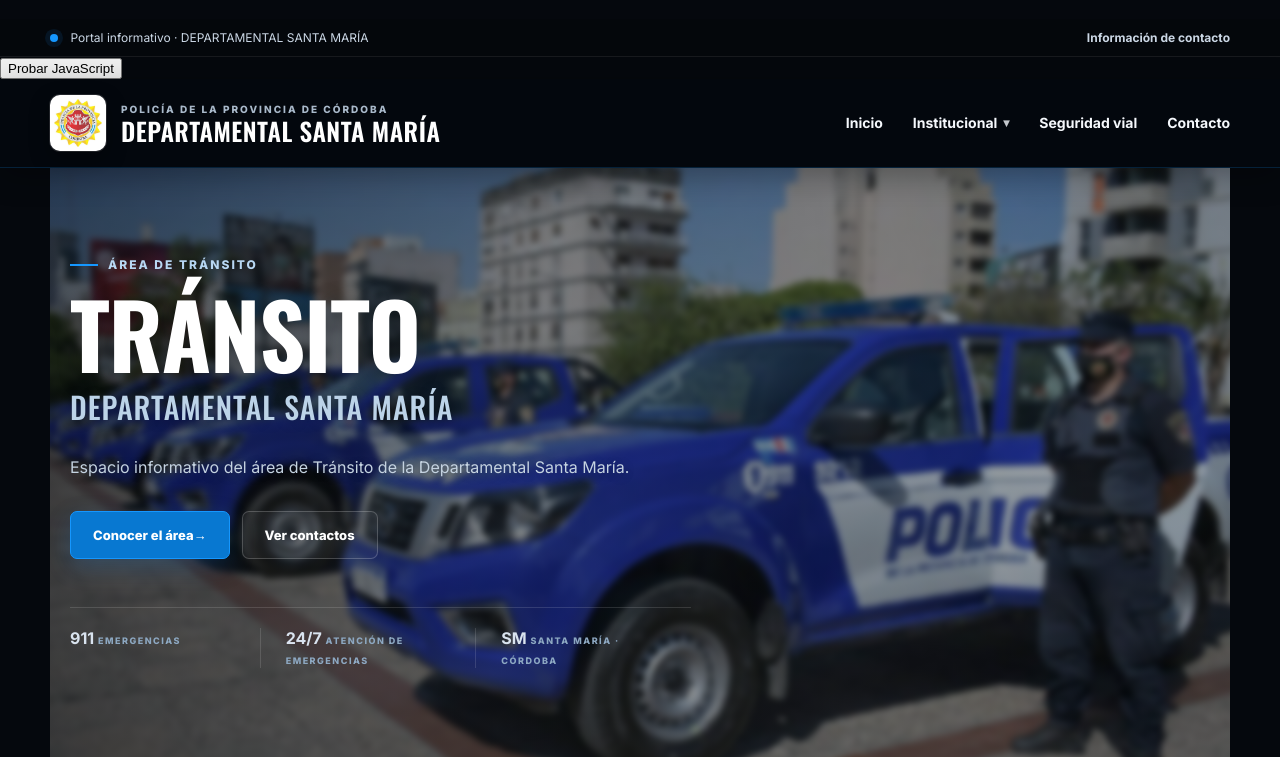
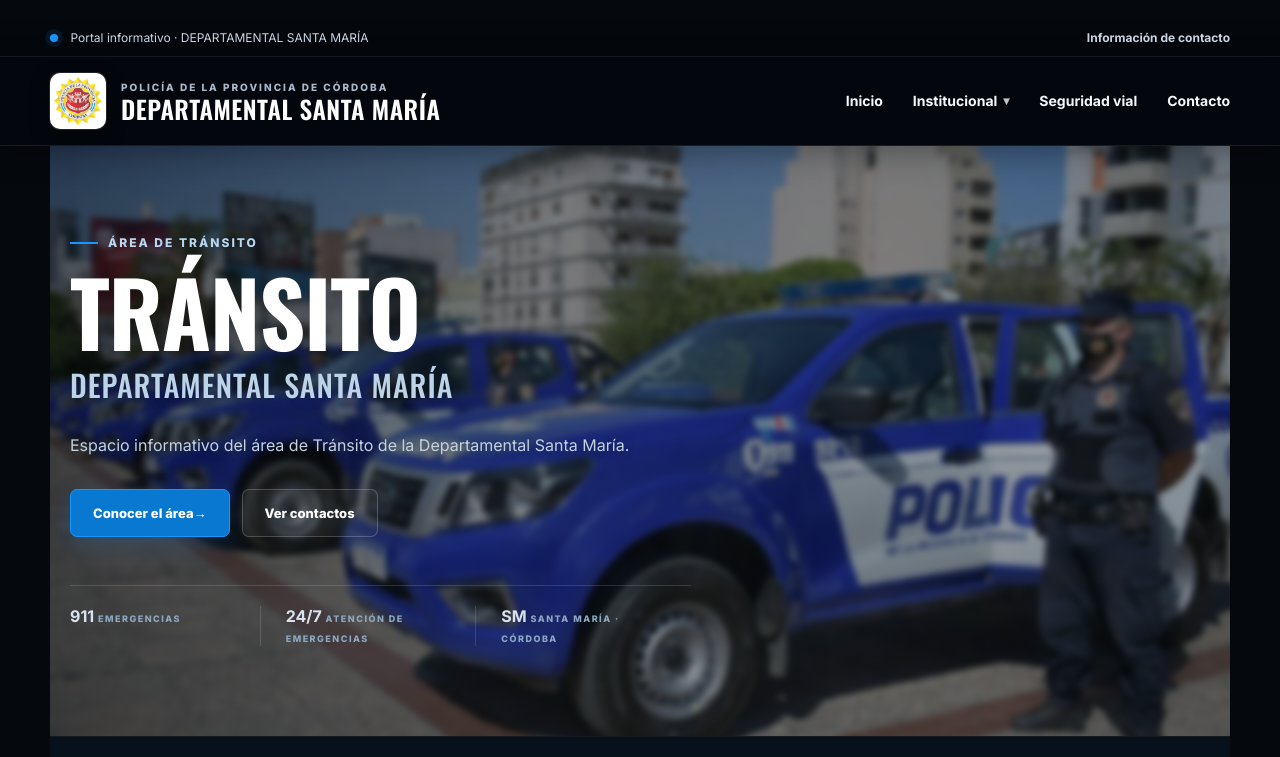
Before and after one commit to Dylanrossiperez/transito-departamental-santa-maria, a Flask app: page / in a window 1280 px wide. Shown: the part 652-1409 px from the top of the page. Run offline with Flask 3, Linux system fonts and the light colour scheme; data comes from the database, SQL or seed files in the repository.

Commit message:
Update index.html

```diff
--- a/app/templates/index.html
+++ b/app/templates/index.html
@@ -195,9 +195,6 @@
 
 </div>
 
-<button id="boton-prueba" type="button">
-  Probar JavaScript
-</button>
 
 <!-- =========================================================
      ENCABEZADO
```
